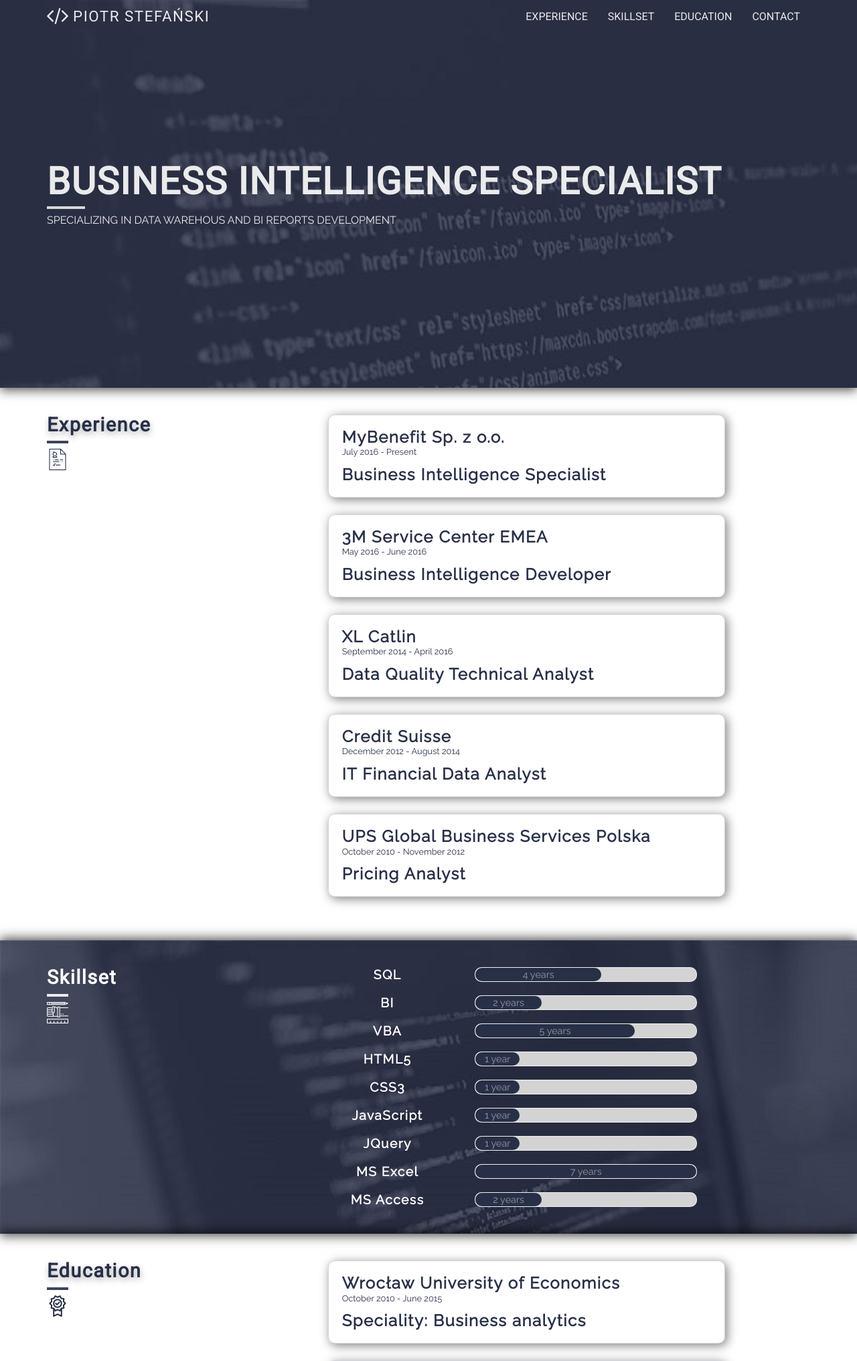
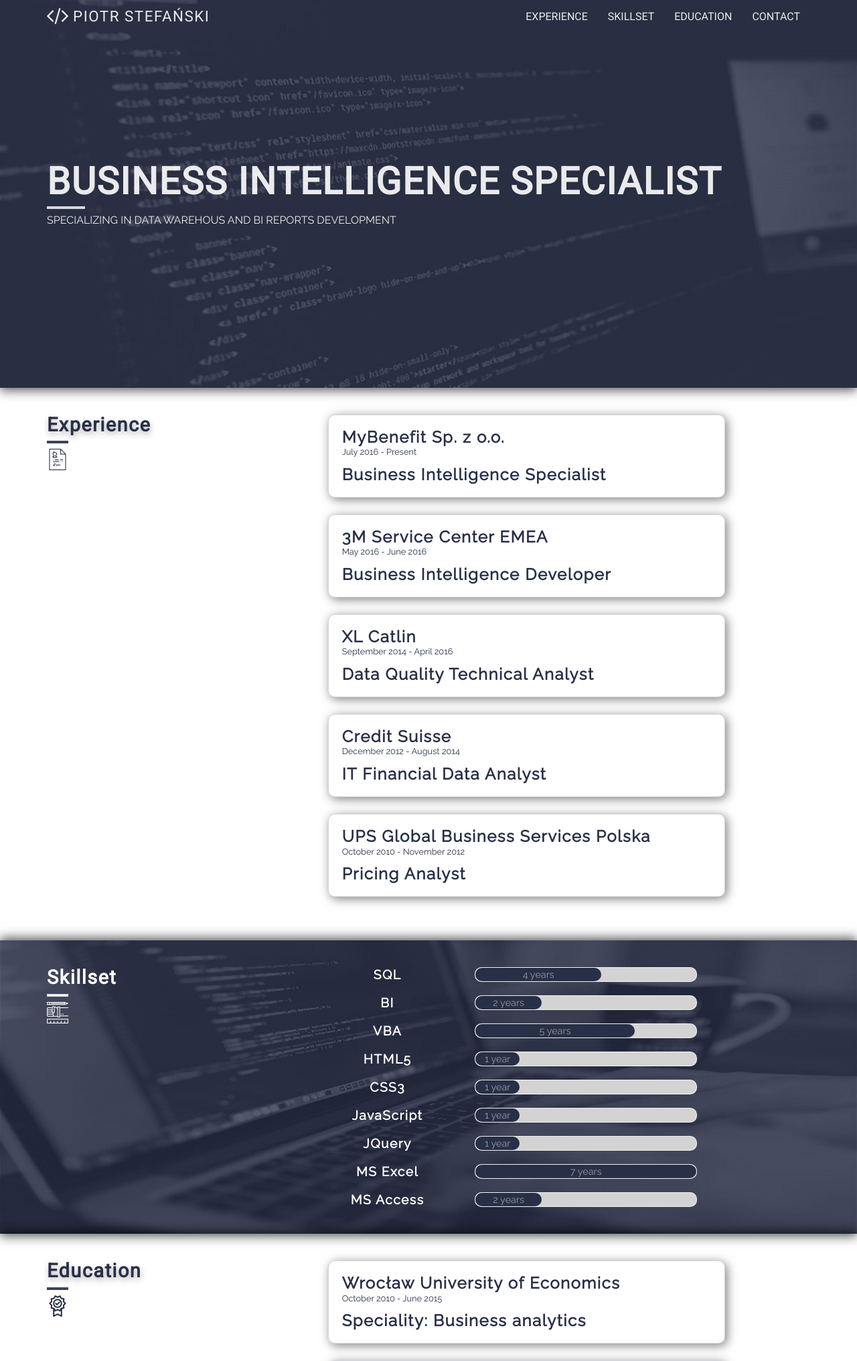
Before and after one commit to stefanjrklb/web-development, a PHP site: page / in a window 1280 px wide. Shown: the top 2032 px of the page at 67% size. Run offline with PHP 8.4, Linux system fonts and the light colour scheme.

Commit message:
Vesion 3.1

```diff
--- a/cv_stefanjr_pl/css/style.css
+++ b/cv_stefanjr_pl/css/style.css
@@ -19,6 +19,7 @@
 
 header {
 	background: url("../img/bg_1.jpg") no-repeat;
+	background-size: 100% 100%;
 }
 
 .default-opacity {
@@ -71,6 +72,7 @@
 
 .skillset-bg {
 	background: url("../img/bg_2.jpg");
+	background-size: 100% 100%;
 	color:#FFFFFF;
 }
 
```
